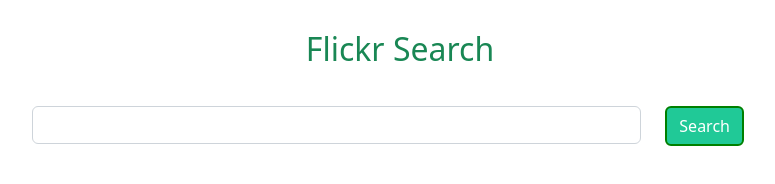
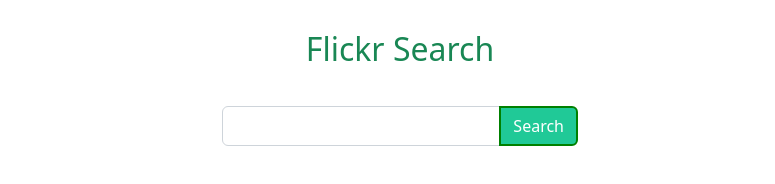
Before and after one commit to PavitraM369/Flickr-Image-search, a plain HTML site: page index.html in a window 1280 px wide. Shown: the whole page, without its empty margins (240-1015 px from the left). Drawn offline with nearby package versions, Linux system fonts and the light colour scheme.

Commit message:
new layout

```diff
--- a/index.html
+++ b/index.html
@@ -13,24 +13,17 @@
     <div class="container-fluid text-success heading">
         <h2>Flickr Search</h2>
     </div>
-    <div class="container search-bar"   >
+    <div class="container search-bar">
         <div class="row">
-            <div class="col-md-2">
-
-            </div>
-            <div class="col-md-8">
-                <div class="row">
-                    <div class="col-10"><input type="text" id="searchBar" class="form-control"/></div>
-                    <div class="col">
-                        <button class="btn" id="search">Search</button>
-                    </div>
+            <div class="col-md-4"></div>
+            <div class="col-md-4">
+                <div class="input-group mb-3">
+                    <input type="text" id="searchBar" class="form-control"/>
+                    <button class="btn" id="search">Search</button>
                 </div>
             </div>
-            <div class="col-md-2">
-
-            </div>
+            <div class="col-md-4"></div>
         </div>
-
         <div class="row text-center mt-5" id="images">
         </div>
     </div>
```
